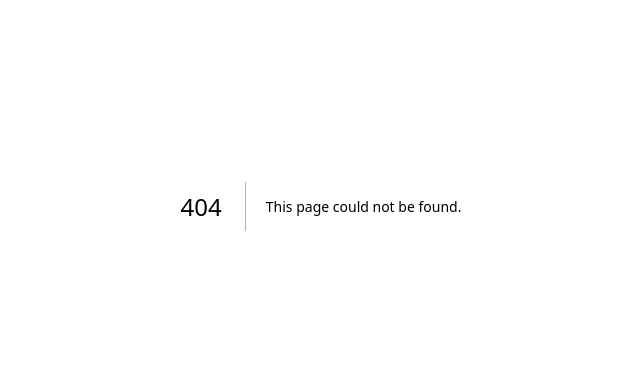
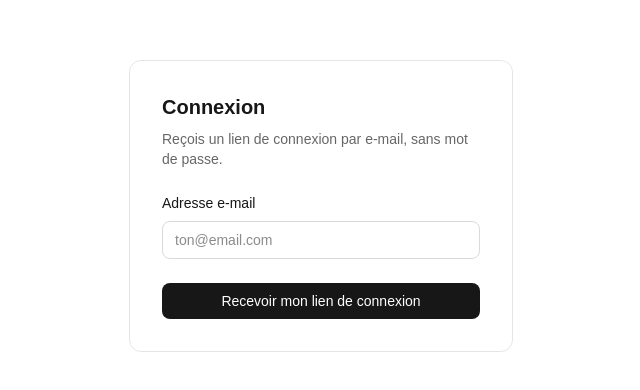
Before and after one commit to Adelinedu11/cine-league, a Next.js app: page /login in a window 1280 px wide. Before the commit this address had no page. Shown: the part 194-584 px from the top of the page, without its empty margins (319-959 px from the left). Built offline with nearby package versions, Linux system fonts and the light colour scheme.

Commit message:
Ajout config Supabase (client, server, middleware)

```diff
--- a/package.json
+++ b/package.json
@@ -9,6 +9,8 @@
     "lint": "eslint"
   },
   "dependencies": {
+    "@supabase/ssr": "^0.12.4",
+    "@supabase/supabase-js": "^2.111.0",
     "next": "16.2.12",
     "react": "19.2.4",
     "react-dom": "19.2.4"
--- /dev/null
+++ b/src/app/auth/callback/route.ts
@@ -0,0 +1,34 @@
+import { NextResponse } from "next/server";
+import { createClient } from "@/lib/supabase/server";
+
+/**
+ * Callback d'authentification : échange le `code` reçu par e-mail contre une
+ * session (flux PKCE), puis redirige vers /init.
+ */
+export async function GET(request: Request) {
+  const { searchParams, origin } = new URL(request.url);
+  const code = searchParams.get("code");
+  const next = "/init";
+
+  if (code) {
+    const supabase = await createClient();
+    const { error } = await supabase.auth.exchangeCodeForSession(code);
+
+    if (!error) {
+      // En prod derrière un proxy/load-balancer, l'hôte réel est dans
+      // x-forwarded-host ; en local on utilise directement l'origine.
+      const forwardedHost = request.headers.get("x-forwarded-host");
+      const isLocalEnv = process.env.NODE_ENV === "development";
+
+      if (isLocalEnv) {
+        return NextResponse.redirect(`${origin}${next}`);
+      } else if (forwardedHost) {
+        return NextResponse.redirect(`https://${forwardedHost}${next}`);
+      }
+      return NextResponse.redirect(`${origin}${next}`);
+    }
+  }
+
+  // Code manquant ou échange en erreur : retour à la page de connexion.
+  return NextResponse.redirect(`${origin}/login?error=auth`);
+}
--- /dev/null
+++ b/src/app/login/page.tsx
@@ -0,0 +1,95 @@
+"use client";
+
+import { useState, type FormEvent } from "react";
+import { createClient } from "@/lib/supabase/client";
+
+type Status = "idle" | "loading" | "sent" | "error";
+
+export default function LoginPage() {
+  const [email, setEmail] = useState("");
+  const [status, setStatus] = useState<Status>("idle");
+  const [errorMsg, setErrorMsg] = useState("");
+
+  async function handleSubmit(event: FormEvent<HTMLFormElement>) {
+    event.preventDefault();
+    setStatus("loading");
+    setErrorMsg("");
+
+    const supabase = createClient();
+    const { error } = await supabase.auth.signInWithOtp({
+      email,
+      options: {
+        emailRedirectTo: `${window.location.origin}/auth/callback`,
+      },
+    });
+
+    if (error) {
+      setStatus("error");
+      setErrorMsg(error.message);
+      return;
+    }
+
+    setStatus("sent");
+  }
+
+  if (status === "sent") {
+    return (
+      <main className="flex min-h-screen items-center justify-center p-6">
+        <div className="w-full max-w-sm rounded-xl border border-black/10 p-8 text-center dark:border-white/15">
+          <h1 className="text-xl font-semibold">Vérifie ta boîte mail 📬</h1>
+          <p className="mt-3 text-sm text-black/60 dark:text-white/60">
+            Un lien de connexion a été envoyé à{" "}
+            <span className="font-medium text-black dark:text-white">
+              {email}
+            </span>
+            . Clique dessus pour te connecter.
+          </p>
+        </div>
+      </main>
+    );
+  }
+
+  return (
+    <main className="flex min-h-screen items-center justify-center p-6">
+      <form
+        onSubmit={handleSubmit}
+        className="w-full max-w-sm rounded-xl border border-black/10 p-8 dark:border-white/15"
+      >
+        <h1 className="text-xl font-semibold">Connexion</h1>
+        <p className="mt-2 text-sm text-black/60 dark:text-white/60">
+          Reçois un lien de connexion par e-mail, sans mot de passe.
+        </p>
+
+        <label htmlFor="email" className="mt-6 block text-sm font-medium">
+          Adresse e-mail
+        </label>
+        <input
+          id="email"
+          type="email"
+          required
+          autoComplete="email"
+          value={email}
+          onChange={(e) => setEmail(e.target.value)}
+          placeholder="ton@email.com"
+          className="mt-2 w-full rounded-lg border border-black/15 bg-transparent px-3 py-2 text-sm outline-none focus:border-black dark:border-white/20 dark:focus:border-white"
+        />
+
+        {status === "error" && (
+          <p className="mt-3 text-sm text-red-600 dark:text-red-400">
+            {errorMsg}
+          </p>
+        )}
+
+        <button
+          type="submit"
+          disabled={status === "loading"}
+          className="mt-6 w-full rounded-lg bg-foreground px-4 py-2 text-sm font-medium text-background transition-opacity hover:opacity-90 disabled:opacity-50"
+        >
+          {status === "loading"
+            ? "Envoi en cours…"
+            : "Recevoir mon lien de connexion"}
+        </button>
+      </form>
+    </main>
+  );
+}
--- /dev/null
+++ b/src/lib/supabase/client.ts
@@ -0,0 +1,12 @@
+import { createBrowserClient } from "@supabase/ssr";
+
+/**
+ * Client Supabase à utiliser côté navigateur (Client Components).
+ * Les variables NEXT_PUBLIC_* sont injectées au build/au démarrage.
+ */
+export function createClient() {
+  return createBrowserClient(
+    process.env.NEXT_PUBLIC_SUPABASE_URL!,
+    process.env.NEXT_PUBLIC_SUPABASE_ANON_KEY!,
+  );
+}
--- /dev/null
+++ b/src/lib/supabase/server.ts
@@ -0,0 +1,32 @@
+import { createServerClient } from "@supabase/ssr";
+import { cookies } from "next/headers";
+
+/**
+ * Client Supabase à utiliser côté serveur (Server Components, Route Handlers,
+ * Server Actions). `cookies()` est asynchrone à partir de Next.js 15+.
+ */
+export async function createClient() {
+  const cookieStore = await cookies();
+
+  return createServerClient(
+    process.env.NEXT_PUBLIC_SUPABASE_URL!,
+    process.env.NEXT_PUBLIC_SUPABASE_ANON_KEY!,
+    {
+      cookies: {
+        getAll() {
+          return cookieStore.getAll();
+        },
+        setAll(cookiesToSet) {
+          try {
+            cookiesToSet.forEach(({ name, value, options }) =>
+              cookieStore.set(name, value, options),
+            );
+          } catch {
+            // Appelé depuis un Server Component : sans effet ici.
+            // Le rafraîchissement de session est assuré par le middleware.
+          }
+        },
+      },
+    },
+  );
+}
--- /dev/null
+++ b/src/middleware.ts
@@ -0,0 +1,51 @@
+import { createServerClient } from "@supabase/ssr";
+import { NextResponse, type NextRequest } from "next/server";
+
+/**
+ * Rafraîchit la session Supabase à chaque requête et propage les cookies
+ * d'auth mis à jour vers le navigateur et les Server Components.
+ */
+export async function middleware(request: NextRequest) {
+  let supabaseResponse = NextResponse.next({ request });
+
+  const supabase = createServerClient(
+    process.env.NEXT_PUBLIC_SUPABASE_URL!,
+    process.env.NEXT_PUBLIC_SUPABASE_ANON_KEY!,
+    {
+      cookies: {
+        getAll() {
+          return request.cookies.getAll();
+        },
+        setAll(cookiesToSet) {
+          cookiesToSet.forEach(({ name, value }) =>
+            request.cookies.set(name, value),
+          );
+          supabaseResponse = NextResponse.next({ request });
+          cookiesToSet.forEach(({ name, value, options }) =>
+            supabaseResponse.cookies.set(name, value, options),
+          );
+        },
+      },
+    },
+  );
+
+  // IMPORTANT : ne rien exécuter entre createServerClient et getUser().
+  // getUser() rafraîchit le token d'auth — ne pas le retirer.
+  await supabase.auth.getUser();
+
+  // Retourner supabaseResponse tel quel. Si vous créez une nouvelle réponse
+  // (ex. redirection), recopiez-y les cookies de supabaseResponse.
+  return supabaseResponse;
+}
+
+export const config = {
+  matcher: [
+    /*
+     * Toutes les routes sauf :
+     * - _next/static, _next/image (assets)
+     * - favicon.ico
+     * - fichiers images statiques
+     */
+    "/((?!_next/static|_next/image|favicon.ico|.*\\.(?:svg|png|jpg|jpeg|gif|webp)$).*)",
+  ],
+};
```
Also changed, not shown: 1 other file (tests, documents, lock files or other folders).
